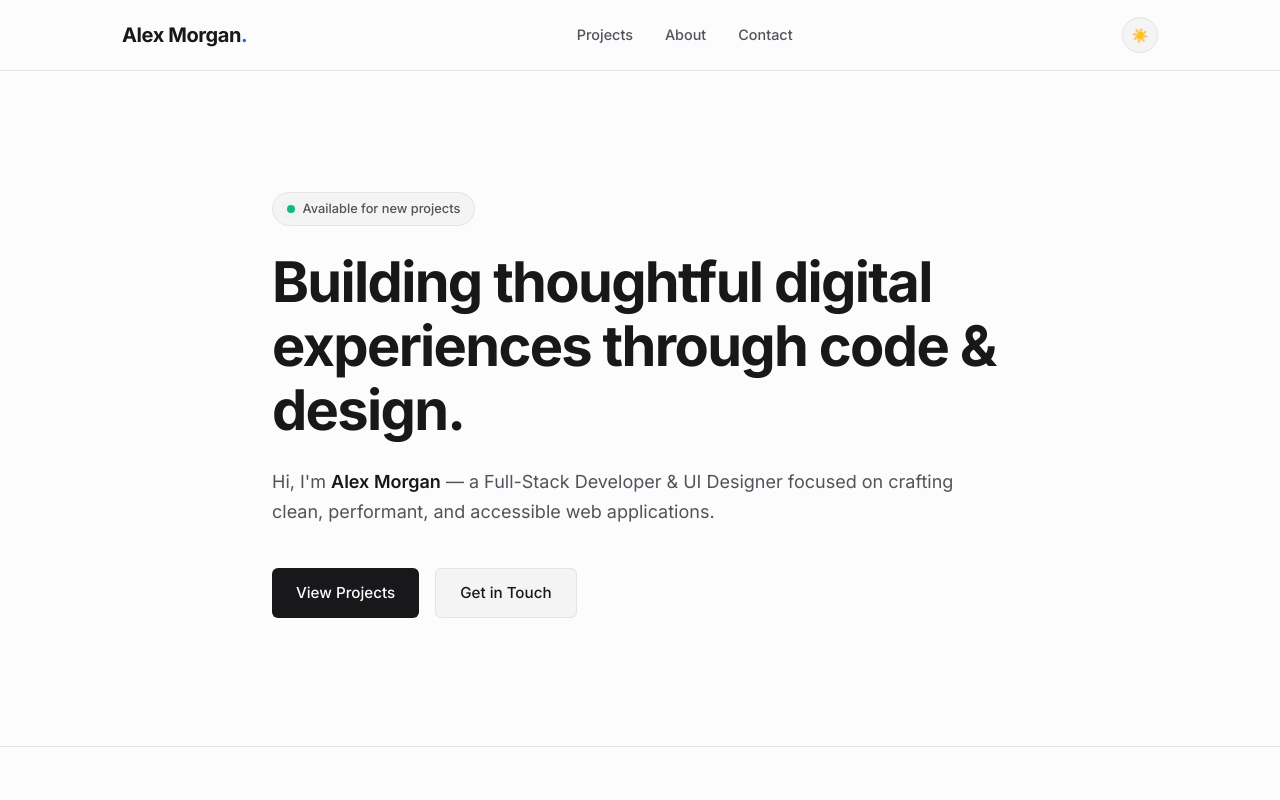
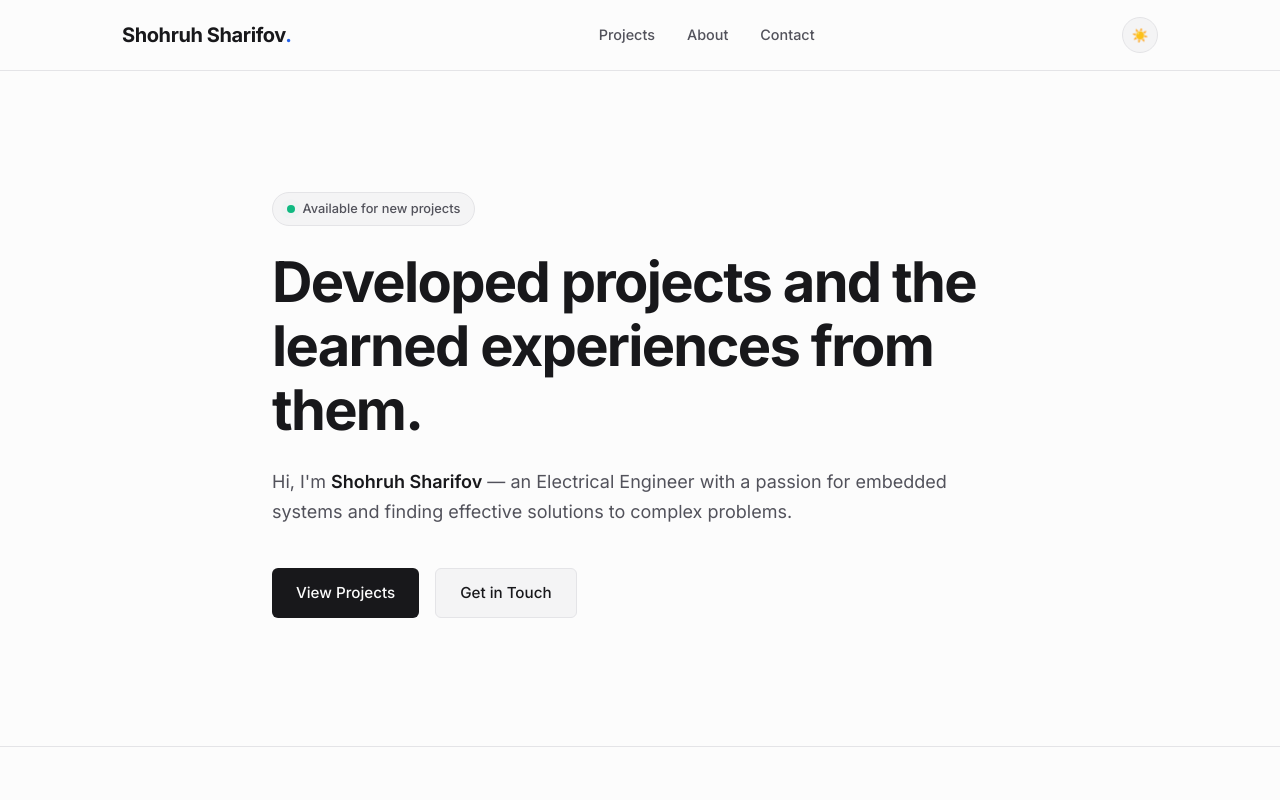
Before and after one commit to shohruhsharifov-dev/portfolio, a plain HTML site: page index.html in a window 1280 px wide. Shown: the top 800 px of the page. Drawn offline with Linux system fonts and the light colour scheme.

Commit message:
I'm not Alex

```diff
--- a/index.html
+++ b/index.html
@@ -21,7 +21,7 @@
     <div class="container nav-container">
 
       <!-- Brand Logo / Name -->
-      <a href="#" class="nav-logo">Alex Morgan<span class="dot">.</span></a>
+      <a href="#" class="nav-logo">Shohruh Sharifov<span class="dot">.</span></a>
 
       <!-- Navigation Links -->
       <nav class="nav-menu" id="nav-menu">
@@ -62,11 +62,11 @@
 
         <!-- Headline & Subtitle -->
         <h1 class="hero-title">
-          Building thoughtful digital experiences through code & design.
+          Developed projects and the learned experiences from them.
         </h1>
 
         <p class="hero-subtitle">
-          Hi, I'm <strong class="highlight">Alex Morgan</strong> — a Full-Stack Developer & UI Designer focused on crafting clean, performant, and accessible web applications.
+          Hi, I'm <strong class="highlight">Shohruh Sharifov</strong> — an Electrical Engineer with a passion for embedded systems and finding effective solutions to complex problems.
         </p>
 
         <!-- Call to Action Buttons -->
@@ -214,7 +214,7 @@
   <footer class="footer">
     <div class="container footer-container">
       <p class="copyright">
-        © <span id="year"></span> Alex Morgan. Designed & Built with HTML, CSS, and JS.
+        © <span id="year"></span> Shohruh Sharifov. Designed & Built with HTML, CSS, and JS.
       </p>
     </div>
   </footer>
```
